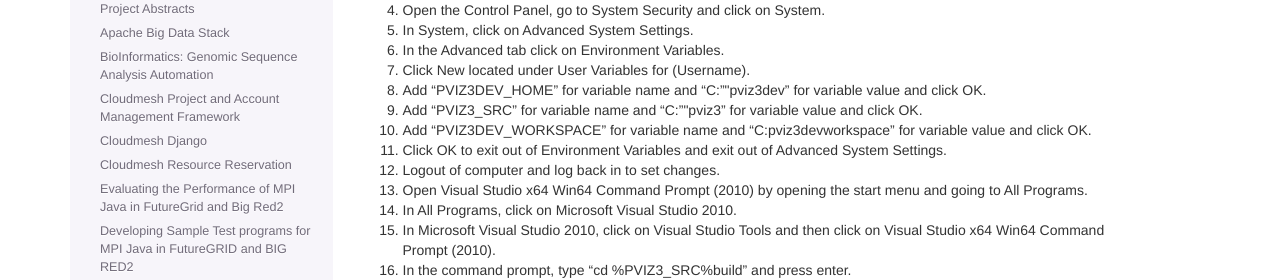
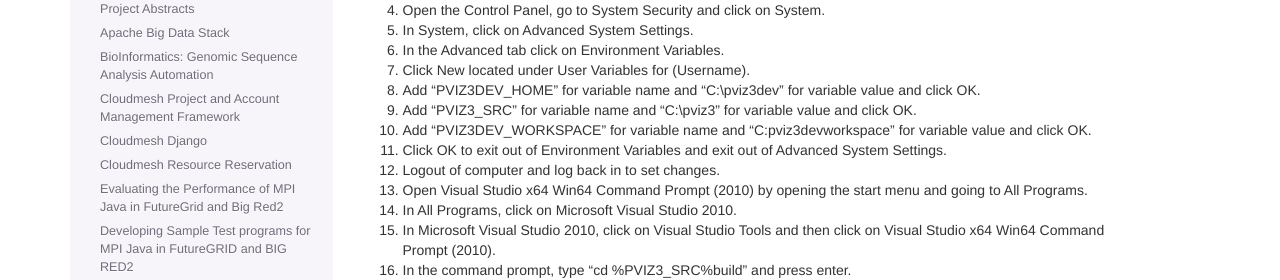
Before and after one commit to cloudmesh-project/reu-2014, a Sphinx documentation site: the page built from doc/source/projects/plotviz.rst, in a window 1280 px wide and 900 px high, scrolled down 620 px. Shown: the part 178-458 px from the top of the window. Built offline with Sphinx 7.4.7, drawn with Linux system fonts in a browser that asks for light colours.

```diff
--- a/doc/source/projects/plotviz.rst
+++ b/doc/source/projects/plotviz.rst
@@ -48,8 +48,8 @@ How To Build The Libraries In Windows 7 Ultimate 64 Bit
 5.  In System, click on Advanced System Settings.
 6.  In the Advanced tab click on Environment Variables.
 7.  Click New located under User Variables for (Username).
-8.  Add "PVIZ3DEV_HOME" for variable name and "C:"\"pviz3dev" for variable value and click OK.
-9.  Add "PVIZ3_SRC" for variable name and "C:"\"pviz3" for variable value and click OK.
+8.  Add "PVIZ3DEV_HOME" for variable name and "C:\\pviz3dev" for variable value and click OK.
+9.  Add "PVIZ3_SRC" for variable name and "C:\\pviz3" for variable value and click OK.
 10. Add "PVIZ3DEV_WORKSPACE" for variable name and "C:\pviz3dev\workspace" for variable value and click OK.
 11. Click OK to exit out of Environment Variables and exit out of Advanced System Settings.
 12. Logout of computer and log back in to set changes.
```
